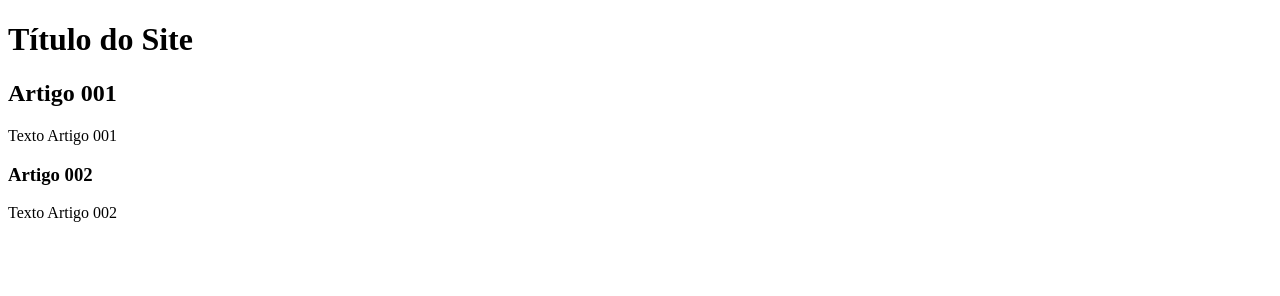
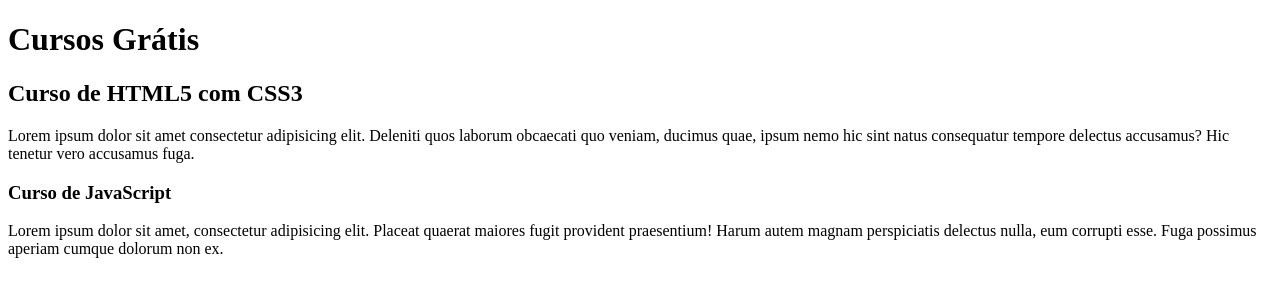
Before and after one commit to otenporto/projeto-site, a plain HTML site: page index.html in a window 1280 px wide. Drawn offline with Linux system fonts and the light colour scheme.

Commit message:
comecei a escrever o conteudo

```diff
--- a/index.html
+++ b/index.html
@@ -4,20 +4,20 @@
     <meta charset="UTF-8">
     <meta http-equiv="X-UA-Compatible" content="IE=edge">
     <meta name="viewport" content="width=device-width, initial-scale=1.0">
-    <title>Título do Site</title>
+    <title></title>
 </head>
 <body>
     <main>
         <header>
-            <h1>Título do Site</h1>
+            <h1>Cursos Grátis</h1>
         </header>
         <article>
-            <h2>Artigo 001</h2>
-            <p>Texto Artigo 001</p>
+            <h2>Curso de HTML5 com CSS3</h2>
+            <p>Lorem ipsum dolor sit amet consectetur adipisicing elit. Deleniti quos laborum obcaecati quo veniam, ducimus quae, ipsum nemo hic sint natus consequatur tempore delectus accusamus? Hic tenetur vero accusamus fuga.</p>
         </article>
         <article>
-            <h3>Artigo 002</h2>
-            <p>Texto Artigo 002</p>
+            <h3>Curso de JavaScript</h2>
+            <p>Lorem ipsum dolor sit amet, consectetur adipisicing elit. Placeat quaerat maiores fugit provident praesentium! Harum autem magnam perspiciatis delectus nulla, eum corrupti esse. Fuga possimus aperiam cumque dolorum non ex.</p>
         </article>
     </main>
 </body>
```
